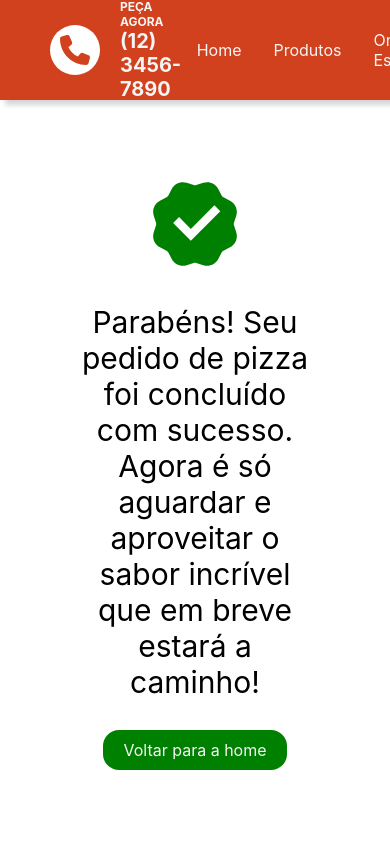
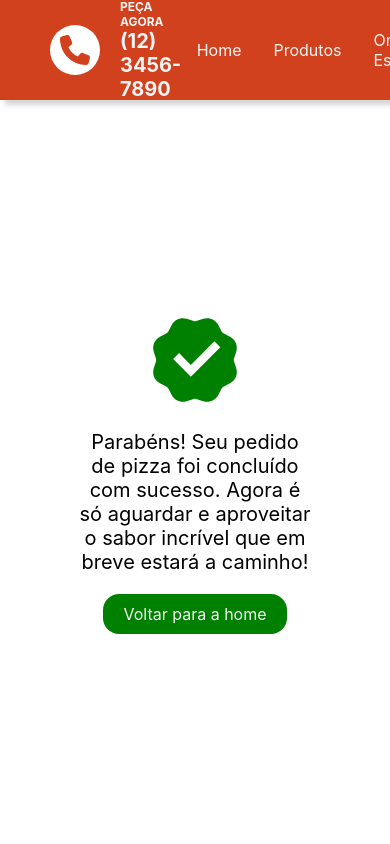
Before and after one commit to Alvaresx/Projeto-Stoom, a React (Vite) app: page /order/conclusion in a window 390 px wide. Shown: the top 844 px of the page. Built offline with nearby package versions, Linux system fonts and the light colour scheme.

Commit message:
responsividade da tela de conclusão

```diff
--- a/src/views/Conclusion/index.tsx
+++ b/src/views/Conclusion/index.tsx
@@ -16,7 +16,7 @@ const ConclusionView = () => {
         Parabéns! Seu pedido de pizza foi concluído com sucesso. Agora é só
         aguardar e aproveitar o sabor incrível que em breve estará a caminho!
       </p>
-      <div className={styles.conclusionViewButtons}>
+      <div className={styles.conclusionViewButton}>
         <Link to="/">Voltar para a home</Link>
       </div>
     </div>
--- a/src/views/Conclusion/style.module.css
+++ b/src/views/Conclusion/style.module.css
@@ -11,24 +11,20 @@
     }
 
     p {
-        font-size: 30px;
+        font-size: 20px;
         width: 60%;
         text-align: center;
     }
 }
 
-.conclusionViewButtons {
+.conclusionViewButton {
     display: flex;
-    gap: 20px;
 
     a {
         color: #f5f5f5;
         border-radius: 16px;
         background-color: green;
-        font-size: 16px;
-        border: 0;
         padding: 10px 20px;
-        cursor: pointer;
         text-decoration: none;
     }
 
@@ -37,3 +33,9 @@
         transition: 0.3s;
     }
 }
+
+@media screen and (min-width: 1024px) {
+    .conclusionViewContainer > p {
+            font-size: 30px;
+    }
+}
```
